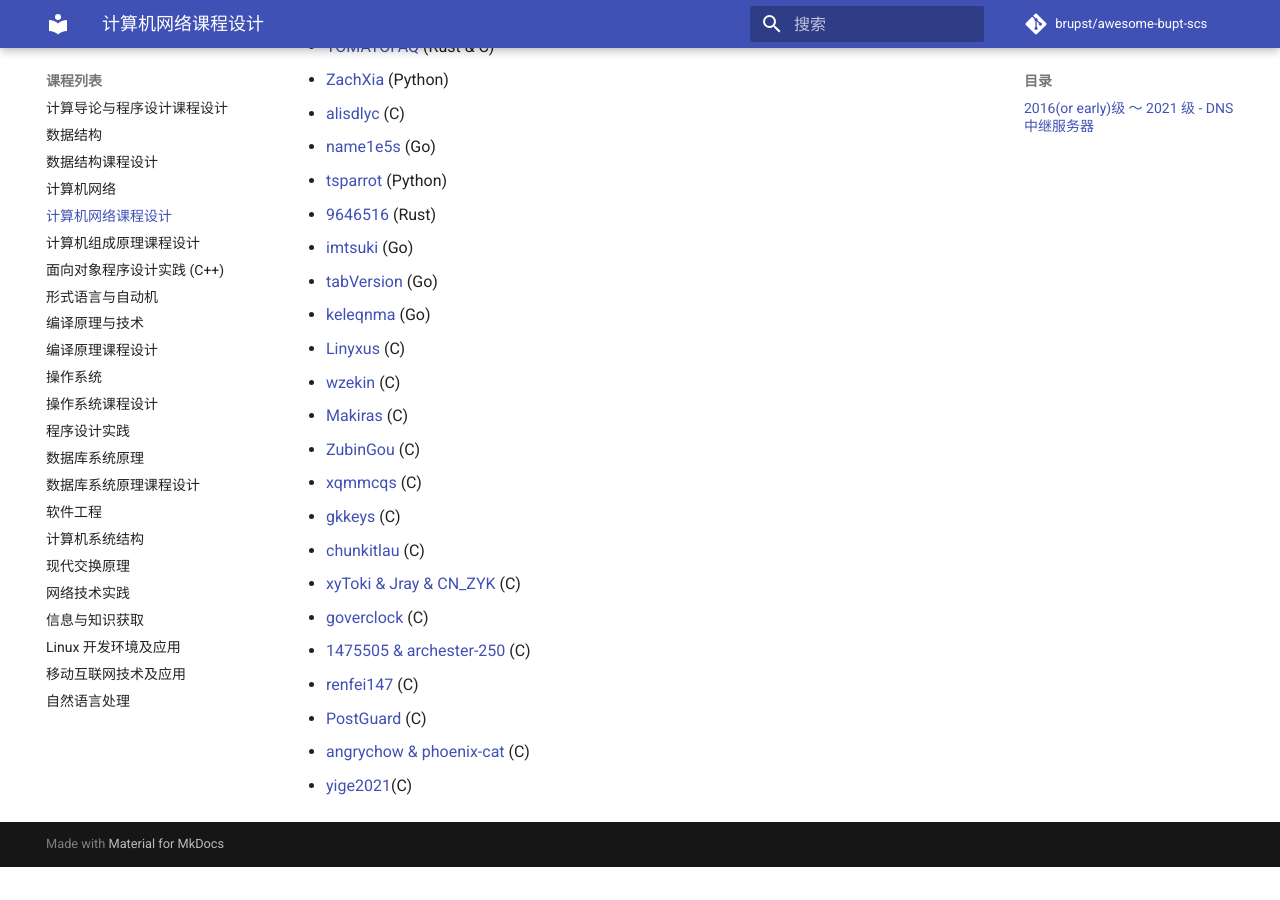
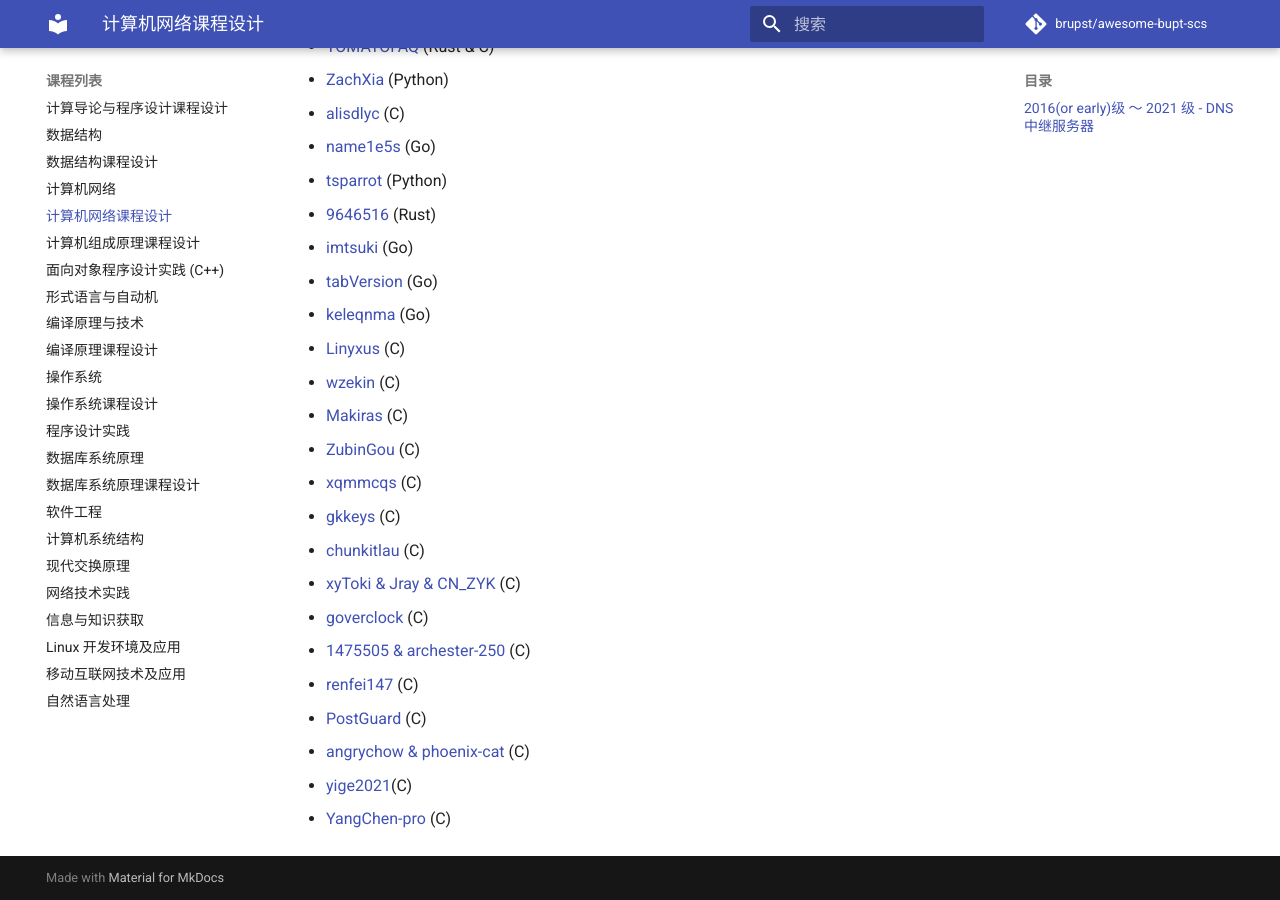
Before and after one commit to brupst/awesome-bupt-scs, an MkDocs documentation site: the page built from projects/Advanced-Labs-in-Computer-Networks.md, in a window 1280 px wide and 900 px high, scrolled down 835 px. Built offline with MkDocs 1.6.1 and Material for MkDocs 9.7.7, drawn with Linux system fonts in a browser that asks for light colours; comment, search, counter and statistics services are not loaded; before the commit the page ends 1702 px from its top, so only the background shows below that.

Commit message:
Update Advanced-Labs-in-Computer-Networks.md (#88)

```diff
--- a/projects/Advanced-Labs-in-Computer-Networks.md
+++ b/projects/Advanced-Labs-in-Computer-Networks.md
@@ -43,3 +43,4 @@
 * [PostGuard](https://github.com/post-guard/post_dns) (C)
 * [angrychow & phoenix-cat](https://github.com/angrychow/computer-network-course-design) (C)
 * [yige2021](https://github.com/yige2021/LyDNS_new)(C)
+* [YangChen-pro](https://github.com/YangChen-pro/bupt-assignments/tree/main/2nd%20year%20of%20BUPT/Second%20semester/Computer%20Network/Course%20Design) (C)
```
